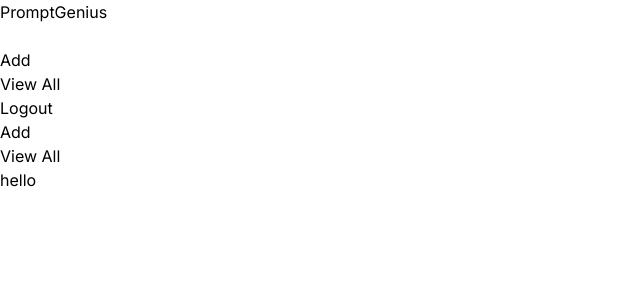
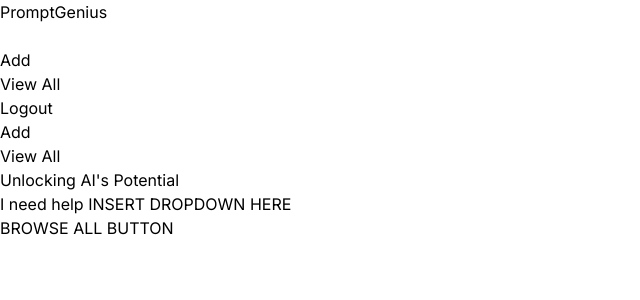
Before and after one commit to kcereno/promptgenius, a Next.js app: page / in a window 1280 px wide. Shown: the top 300 px of the page, without its empty margins (0-640 px from the left). Built offline with nearby package versions, Linux system fonts and the light colour scheme.

Commit message:
Change metadata

```diff
--- a/app/layout.tsx
+++ b/app/layout.tsx
@@ -5,8 +5,8 @@
 const inter = Inter({ subsets: ['latin'] });
 
 export const metadata = {
-  title: 'Create Next App',
-  description: 'Generated by create next app',
+  title: 'PromptGenius',
+  description: 'Unlocking AI&apos;s Potential',
 };
 
 export default function RootLayout({
--- a/app/page.tsx
+++ b/app/page.tsx
@@ -2,8 +2,13 @@
 
 export default function Home() {
   return (
-    <main className="flex flex-col items-center justify-between min-h-screen p-24">
-      <h1>hello</h1>
+    <main className="flex flex-col items-center min-h-screen p-24">
+      <div className="">
+        {' '}
+        <h1>Unlocking AI&apos;s Potential</h1>
+      </div>
+      <div className="">I need help INSERT DROPDOWN HERE</div>
+      <div className="B">BROWSE ALL BUTTON</div>
     </main>
   );
 }
```
